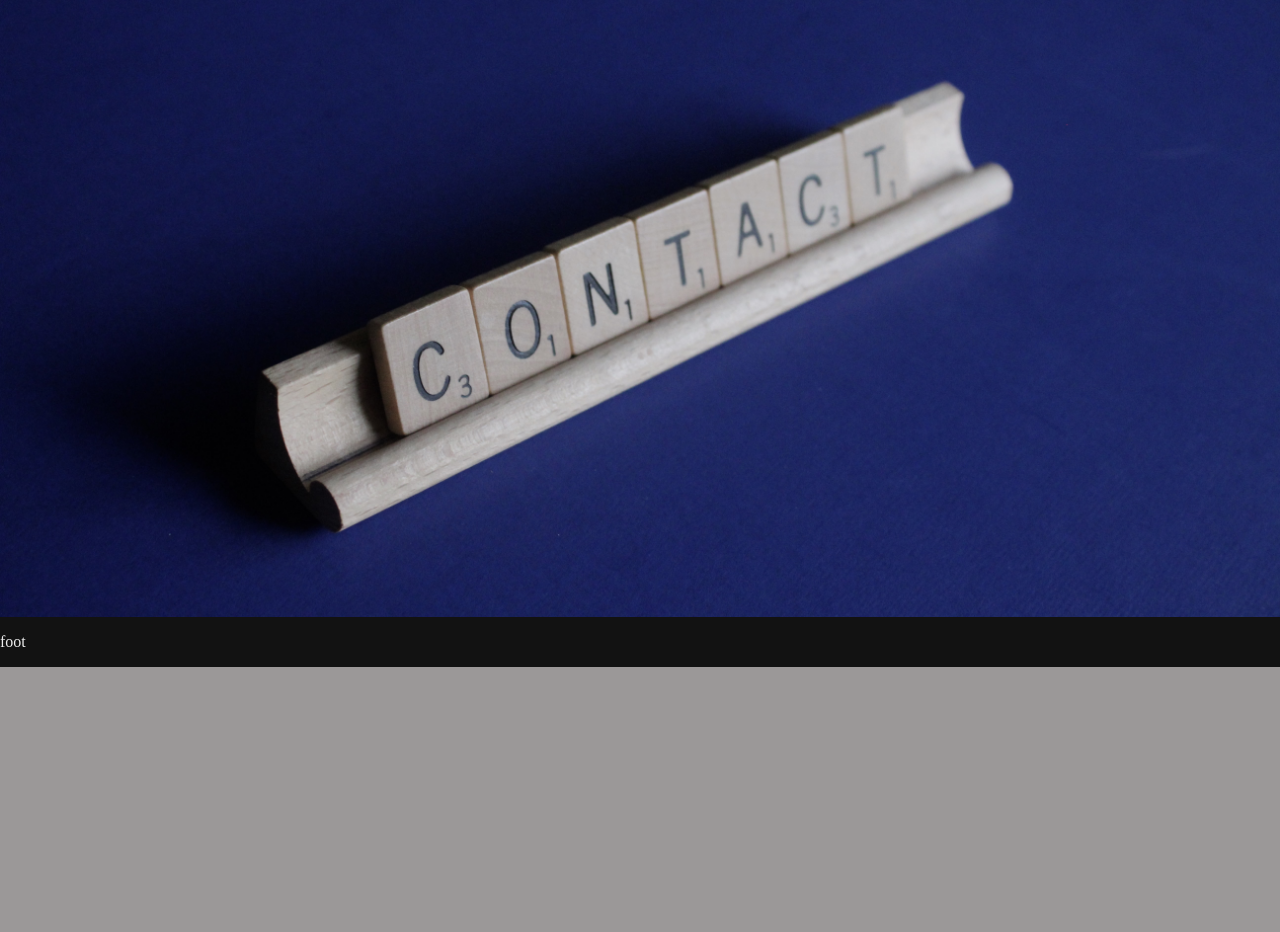
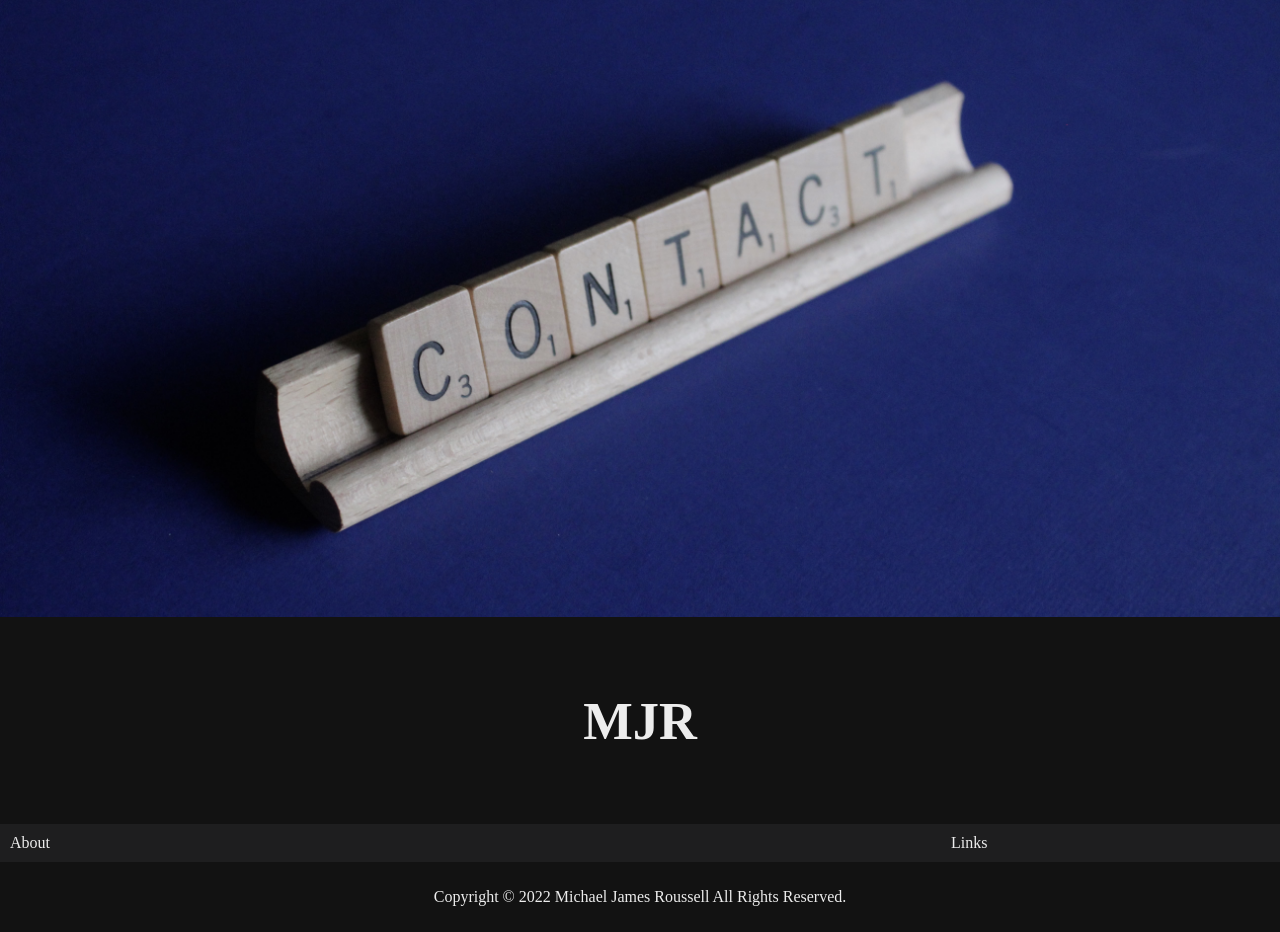
Before and after one commit to Mroussell/mjr_website, a Flask app: page / in a window 1280 px wide. Shown: the part 3858-4790 px from the top of the page. Before the commit the page ends 4525 px from the top, so only its background shows below. Run offline with Flask 2, Linux system fonts and the light colour scheme.

Commit message:
add basic foot structure and home page include for testing

```diff
--- a/static/styles.css
+++ b/static/styles.css
@@ -305,3 +305,67 @@ input[type=submit]:hover {
   padding: 20px;
   box-shadow: 0 -2px 10px rgba(0, 0, 0, 1);
 }
+
+
+/*----- Footer Styling -----*/
+/* Style the foot-header */
+.foot-header {
+  grid-area: header;
+  background-color: #121212;
+  padding: 30px;
+  text-align: center;
+  font-size: 35px;
+}
+
+/* The grid container */
+.grid-container {
+  display: grid;
+  grid-template-areas:
+    'header header header header header header'
+    'left left middle middle right right'
+    'footer footer footer footer footer footer';
+  /* grid-column-gap: 10px; - if you want gap between the columns */
+  background-color: #1e1e1f;
+}
+
+.left,
+.middle,
+.right {
+  padding: 10px;
+
+}
+
+/* Style the left column */
+.left {
+  grid-area: left;
+}
+
+/* Style the middle column */
+.middle {
+  grid-area: middle;
+}
+
+/* Style the right column */
+.right {
+  grid-area: right;
+}
+
+/* Style the footer */
+.footer {
+  grid-area: footer;
+  background-color: #121212;
+  padding: 10px;
+  text-align: center;
+}
+
+/* Responsive layout - makes the three columns stack on top of each other instead of next to each other */
+@media (max-width: 600px) {
+  .grid-container  {
+    grid-template-areas:
+      'header header header header header header'
+      'left left left left left left'
+      'middle middle middle middle middle middle'
+      'right right right right right right'
+      'footer footer footer footer footer footer';
+  }
+}
--- /dev/null
+++ b/templates/footer.html
@@ -0,0 +1,15 @@
+<!DOCTYPE html>
+<link rel="stylesheet" href="static/styles.css" type="text/css">
+<!-- Site footer -->
+<div class="grid-container">
+  <div class="foot-header">
+    <h2>MJR</h2>
+  </div>
+
+  <div class="left">About</div>
+  <div class="right">Links</div>
+
+  <div class="footer">
+  	<p>Copyright © 2022 Michael James Roussell All Rights Reserved.</p>
+  </div>
+</div>
--- a/templates/home.html
+++ b/templates/home.html
@@ -91,10 +91,8 @@
 			</div>
 		</div>
 
-		<div class="footer">
-			<footer>
-				<p>foot</p>
-			</footer>
+		<div class="foot">
+			{% include 'footer.html' %}
 		</div>
 	</body>
 </html>
```
